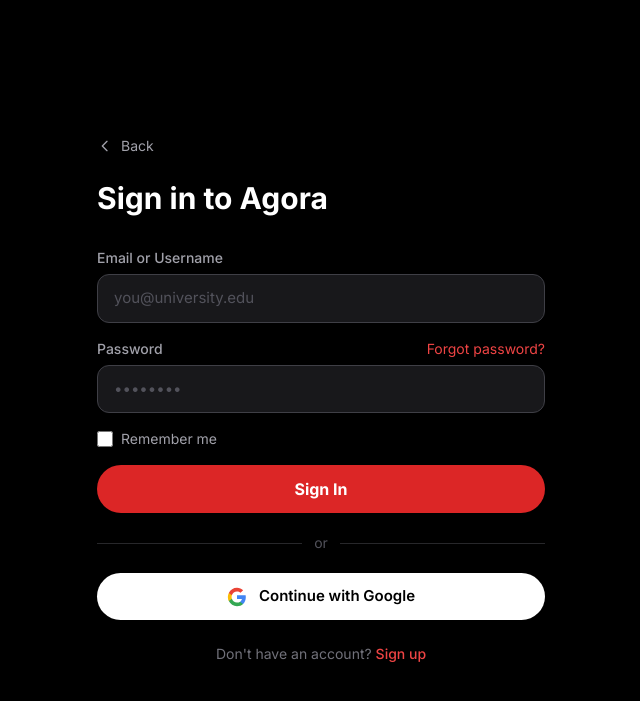
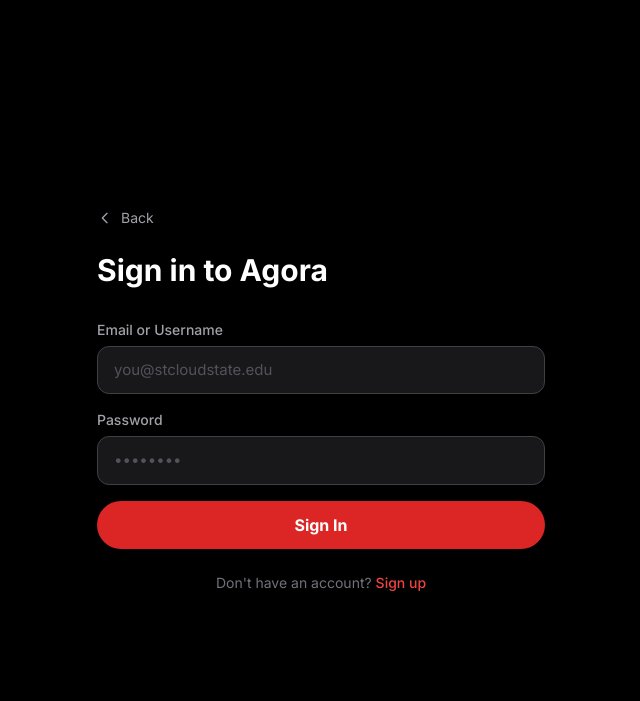
Before and after one commit to Agora-Connect/Agora, a Flask app: page /login in a window 1280 px wide. Shown: the top 701 px of the page, without its empty margins (319-959 px from the left). Run offline with Flask 3, Linux system fonts and the light colour scheme; some libraries are stand-ins or nearby versions.

Commit message:
simplify auth

```diff
--- a/app/blueprints/auth.py
+++ b/app/blueprints/auth.py
@@ -1,4 +1,4 @@
-from flask import Blueprint, render_template, redirect, url_for, request, session, flash
+from flask import Blueprint, render_template, redirect, url_for, request, flash
 from flask_login import login_user, logout_user, login_required, current_user
 from app.models import db, User
 
@@ -7,16 +7,12 @@ auth_bp = Blueprint('auth', __name__)
 SCSU_DOMAIN = '@stcloudstate.edu'
 
 
-# ── Landing ───────────────────────────────────────────────────────────────────
-
 @auth_bp.route('/')
 def landing():
     if current_user.is_authenticated:
         return redirect(url_for('main.home'))
     return render_template('auth/landing.html')
 
-
-# ── Login ─────────────────────────────────────────────────────────────────────
 
 @auth_bp.route('/login', methods=['GET', 'POST'])
 def login():
@@ -27,23 +23,19 @@ def login():
     if request.method == 'POST':
         identifier = request.form.get('identifier', '').strip().lower()
         password   = request.form.get('password', '')
-        remember   = bool(request.form.get('remember'))
 
-        # Find user by email or username
         user = (User.query.filter_by(email=identifier).first() or
                 User.query.filter_by(username=identifier).first())
 
         if not user or not user.check_password(password):
             error = 'Invalid email/username or password.'
         else:
-            login_user(user, remember=remember)
+            login_user(user, remember=True)
             next_page = request.args.get('next')
             return redirect(next_page or url_for('main.home'))
 
     return render_template('auth/login.html', error=error)
 
-
-# ── Logout ────────────────────────────────────────────────────────────────────
 
 @auth_bp.route('/logout', methods=['POST'])
 @login_required
@@ -52,86 +44,36 @@ def logout():
     return redirect(url_for('auth.landing'))
 
 
-# ── Signup Step 1: name + email ───────────────────────────────────────────────
-
 @auth_bp.route('/signup', methods=['GET', 'POST'])
-def signup_step1():
+def signup():
     if current_user.is_authenticated:
         return redirect(url_for('main.home'))
 
     error = None
     if request.method == 'POST':
-        name  = request.form.get('name', '').strip()
-        email = request.form.get('email', '').strip().lower()
+        name     = request.form.get('name', '').strip()
+        email    = request.form.get('email', '').strip().lower()
+        username = request.form.get('username', '').strip().lower()
+        password = request.form.get('password', '')
 
-        if not name or not email:
-            error = 'Name and email are required.'
+        if not name or not email or not username or not password:
+            error = 'All fields are required.'
         elif not email.endswith(SCSU_DOMAIN):
             error = f'Only {SCSU_DOMAIN} email addresses are allowed.'
+        elif len(password) < 8:
+            error = 'Password must be at least 8 characters.'
+        elif not username.replace('_', '').isalnum():
+            error = 'Username can only contain letters, numbers, and underscores.'
         elif User.query.filter_by(email=email).first():
             error = 'An account with this email already exists.'
-        else:
-            session['signup'] = {'name': name, 'email': email}
-            return redirect(url_for('auth.signup_step2'))
-
-    return render_template('auth/signup_step1.html', error=error)
-
-
-# ── Signup Step 2: major + year ───────────────────────────────────────────────
-
-@auth_bp.route('/signup/step2', methods=['GET', 'POST'])
-def signup_step2():
-    if current_user.is_authenticated:
-        return redirect(url_for('main.home'))
-    if 'signup' not in session:
-        return redirect(url_for('auth.signup_step1'))
-
-    error = None
-    if request.method == 'POST':
-        major = request.form.get('major', '').strip()
-        year  = request.form.get('year', '').strip()
-        session['signup']['major'] = major
-        session['signup']['year']  = year
-        session.modified = True
-        return redirect(url_for('auth.signup_step3'))
-
-    return render_template('auth/signup_step2.html', error=error)
-
-
-# ── Signup Step 3: username + password → create account ──────────────────────
-
-@auth_bp.route('/signup/step3', methods=['GET', 'POST'])
-def signup_step3():
-    if current_user.is_authenticated:
-        return redirect(url_for('main.home'))
-    if 'signup' not in session:
-        return redirect(url_for('auth.signup_step1'))
-
-    error = None
-    if request.method == 'POST':
-        username         = request.form.get('username', '').strip().lower()
-        password         = request.form.get('password', '')
-        confirm_password = request.form.get('confirm_password', '')
-
-        if not username or not password:
-            error = 'Username and password are required.'
-        elif len(password) < 8:
-            error = 'Password must be at least 8 characters.'
-        elif password != confirm_password:
-            error = 'Passwords do not match.'
-        elif not username.replace('_', '').isalnum():
-            error = 'Username can only contain letters, numbers, and underscores.'
         elif User.query.filter_by(username=username).first():
             error = 'This username is already taken.'
         else:
-            data = session.pop('signup')
             user = User(
-                email      = data['email'],
+                email      = email,
                 username   = username,
-                name       = data['name'],
+                name       = name,
                 university = 'Saint Cloud State University',
-                major      = data.get('major'),
-                year       = data.get('year'),
             )
             user.set_password(password)
             db.session.add(user)
@@ -139,32 +81,4 @@ def signup_step3():
             login_user(user)
             return redirect(url_for('main.home'))
 
-    return render_template('auth/signup_step3.html', error=error)
-
-
-# ── Remaining auth pages (static renders) ────────────────────────────────────
-
-@auth_bp.route('/signup/verify')
-def signup_verify():
-    return redirect(url_for('main.home'))
-
-
-@auth_bp.route('/signup/profile')
-@login_required
-def signup_profile():
-    return render_template('auth/signup_profile.html')
-
-
-@auth_bp.route('/forgot-password')
-def forgot_password():
-    return render_template('auth/forgot_password.html')
-
-
-@auth_bp.route('/forgot-password/sent')
-def forgot_password_sent():
-    return render_template('auth/forgot_password_sent.html')
-
-
-@auth_bp.route('/reset-password')
-def reset_password():
-    return render_template('auth/reset_password.html')
+    return render_template('auth/signup.html', error=error)
--- a/templates/auth/login.html
+++ b/templates/auth/login.html
@@ -13,7 +13,6 @@
 
     <h1 class="text-3xl font-bold mb-8">Sign in to Agora</h1>
 
-    <!-- Error Banner (shown conditionally) -->
     {% if error %}
     <div class="bg-red-500/10 border border-red-500/30 text-red-400 px-4 py-3 rounded-xl mb-6 text-sm">
         {{ error }}
@@ -24,30 +23,19 @@
 
         <div>
             <label class="block text-sm font-medium text-zinc-400 mb-1.5">Email or Username</label>
-            <input type="text" name="identifier" placeholder="you@university.edu"
+            <input type="text" name="identifier" placeholder="you@stcloudstate.edu" required
                    class="w-full bg-zinc-900 border border-zinc-700 focus:border-red-600
                           rounded-xl px-4 py-3 text-white placeholder-zinc-600
                           outline-none transition-colors text-[15px]">
         </div>
 
         <div>
-            <div class="flex items-center justify-between mb-1.5">
-                <label class="text-sm font-medium text-zinc-400">Password</label>
-                <a href="{{ url_for('auth.forgot_password') }}"
-                   class="text-sm text-red-500 hover:text-red-400 transition-colors">
-                    Forgot password?
-                </a>
-            </div>
-            <input type="password" name="password" placeholder="••••••••"
+            <label class="block text-sm font-medium text-zinc-400 mb-1.5">Password</label>
+            <input type="password" name="password" placeholder="••••••••" required
                    class="w-full bg-zinc-900 border border-zinc-700 focus:border-red-600
                           rounded-xl px-4 py-3 text-white placeholder-zinc-600
                           outline-none transition-colors text-[15px]">
         </div>
-
-        <label class="flex items-center gap-2 cursor-pointer">
-            <input type="checkbox" name="remember" class="w-4 h-4 accent-red-600 rounded">
-            <span class="text-sm text-zinc-400">Remember me</span>
-        </label>
 
         <button type="submit"
                 class="w-full bg-red-600 hover:bg-red-700 text-white font-bold py-3 rounded-full
@@ -57,27 +45,9 @@
 
     </form>
 
-    <div class="flex items-center gap-3 my-5">
-        <div class="flex-1 h-px bg-zinc-800"></div>
-        <span class="text-zinc-600 text-sm">or</span>
-        <div class="flex-1 h-px bg-zinc-800"></div>
-    </div>
-
-    <a href="#"
-       class="flex items-center justify-center gap-3 w-full bg-white hover:bg-zinc-100 text-black
-              font-semibold py-3 px-6 rounded-full text-[15px] transition-colors mb-3">
-        <svg class="w-5 h-5" viewBox="0 0 24 24">
-            <path fill="#4285F4" d="M22.56 12.25c0-.78-.07-1.53-.2-2.25H12v4.26h5.92c-.26 1.37-1.04 2.53-2.21 3.31v2.77h3.57c2.08-1.92 3.28-4.74 3.28-8.09z"/>
-            <path fill="#34A853" d="M12 23c2.97 0 5.46-.98 7.28-2.66l-3.57-2.77c-.98.66-2.23 1.06-3.71 1.06-2.86 0-5.29-1.93-6.16-4.53H2.18v2.84C3.99 20.53 7.7 23 12 23z"/>
-            <path fill="#FBBC05" d="M5.84 14.09c-.22-.66-.35-1.36-.35-2.09s.13-1.43.35-2.09V7.07H2.18C1.43 8.55 1 10.22 1 12s.43 3.45 1.18 4.93l2.85-2.22.81-.62z"/>
-            <path fill="#EA4335" d="M12 5.38c1.62 0 3.06.56 4.21 1.64l3.15-3.15C17.45 2.09 14.97 1 12 1 7.7 1 3.99 3.47 2.18 7.07l3.66 2.84c.87-2.6 3.3-4.53 6.16-4.53z"/>
-        </svg>
-        Continue with Google
-    </a>
-
     <p class="text-center text-zinc-500 text-sm mt-6">
         Don't have an account?
-        <a href="{{ url_for('auth.signup_step1') }}" class="text-red-500 hover:text-red-400 font-medium">
+        <a href="{{ url_for('auth.signup') }}" class="text-red-500 hover:text-red-400 font-medium">
             Sign up
         </a>
     </p>
```
Also changed, not shown: templates/auth/landing.html (+3 -42 lines), templates/auth/signup.html (added, +72 -0 lines).
